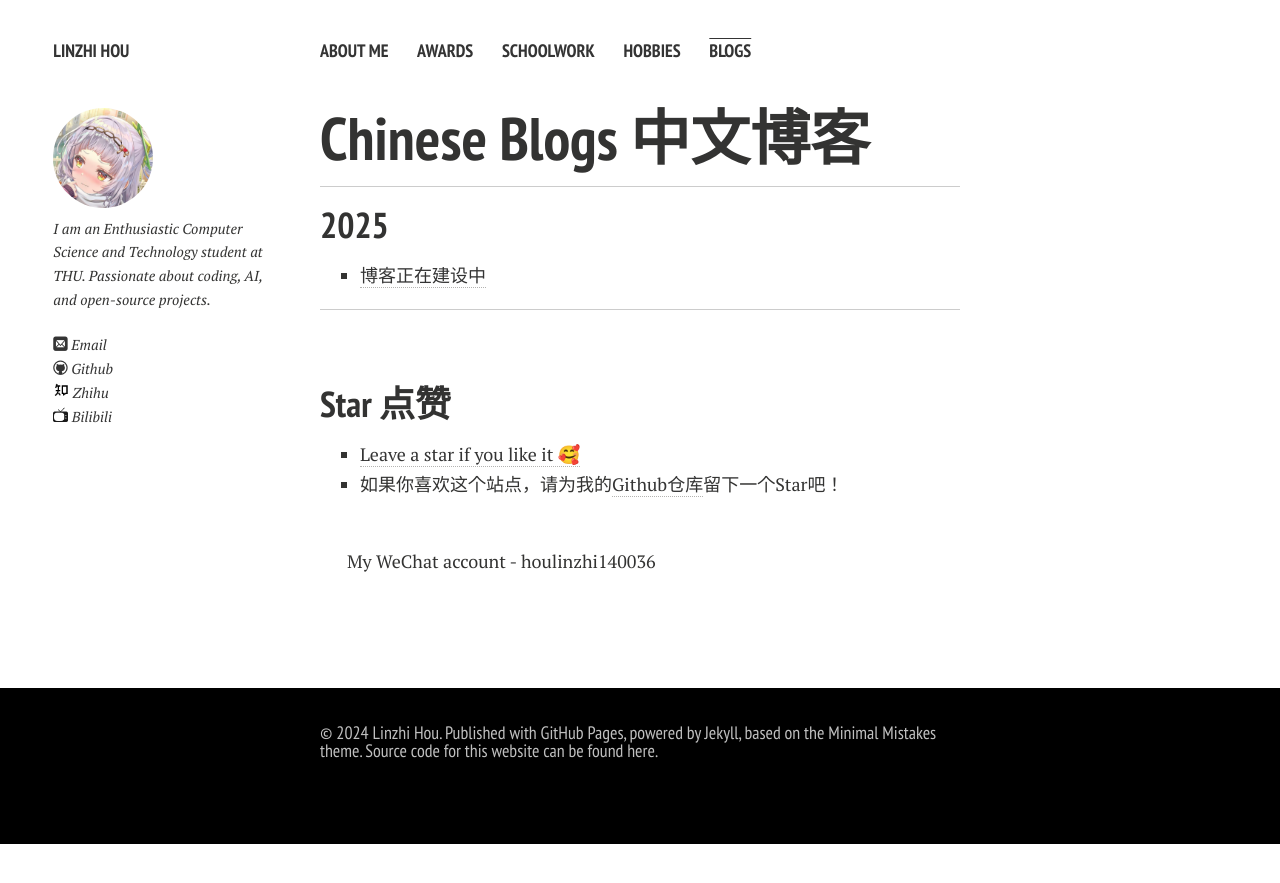
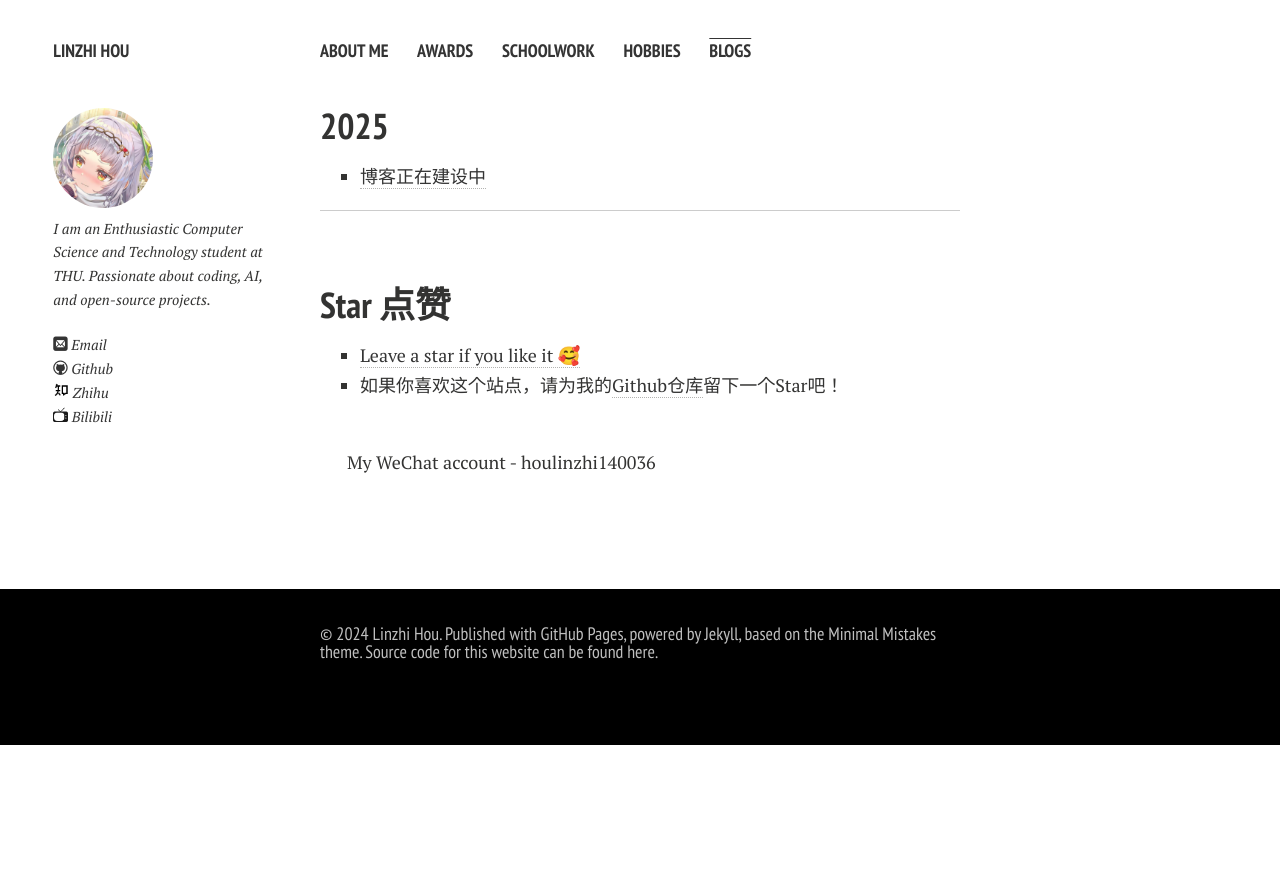
Before and after one commit to Zenith-Hlz/Zenith-Hlz.github.io, a Jekyll site: the page built from blogs.md, in a window 1280 px wide. Shown: the top 883 px of the page. Built offline with Jekyll 4.4.1, drawn with Linux system fonts in a browser that asks for light colours; nearby versions of some CDN libraries; comment, search, counter and statistics services are not loaded; a style sheet for code colours, icons or effects is not loaded.

Commit message:
Remove unused headings

```diff
--- a/blogs.md
+++ b/blogs.md
@@ -4,13 +4,9 @@ permalink: /blogs/index.html
 title: Blogs
 ---
 
-# Chinese Blogs 中文博客
-
----
-
 ## 2025
 
-- [博客正在建设中](https://houlinzhi.com/files/404)
+- [博客正在建设中](https://houlinzhi.com/file/404)
 
 ---
 
```
Also changed, not shown: hobbies.md (+0 -4 lines).
